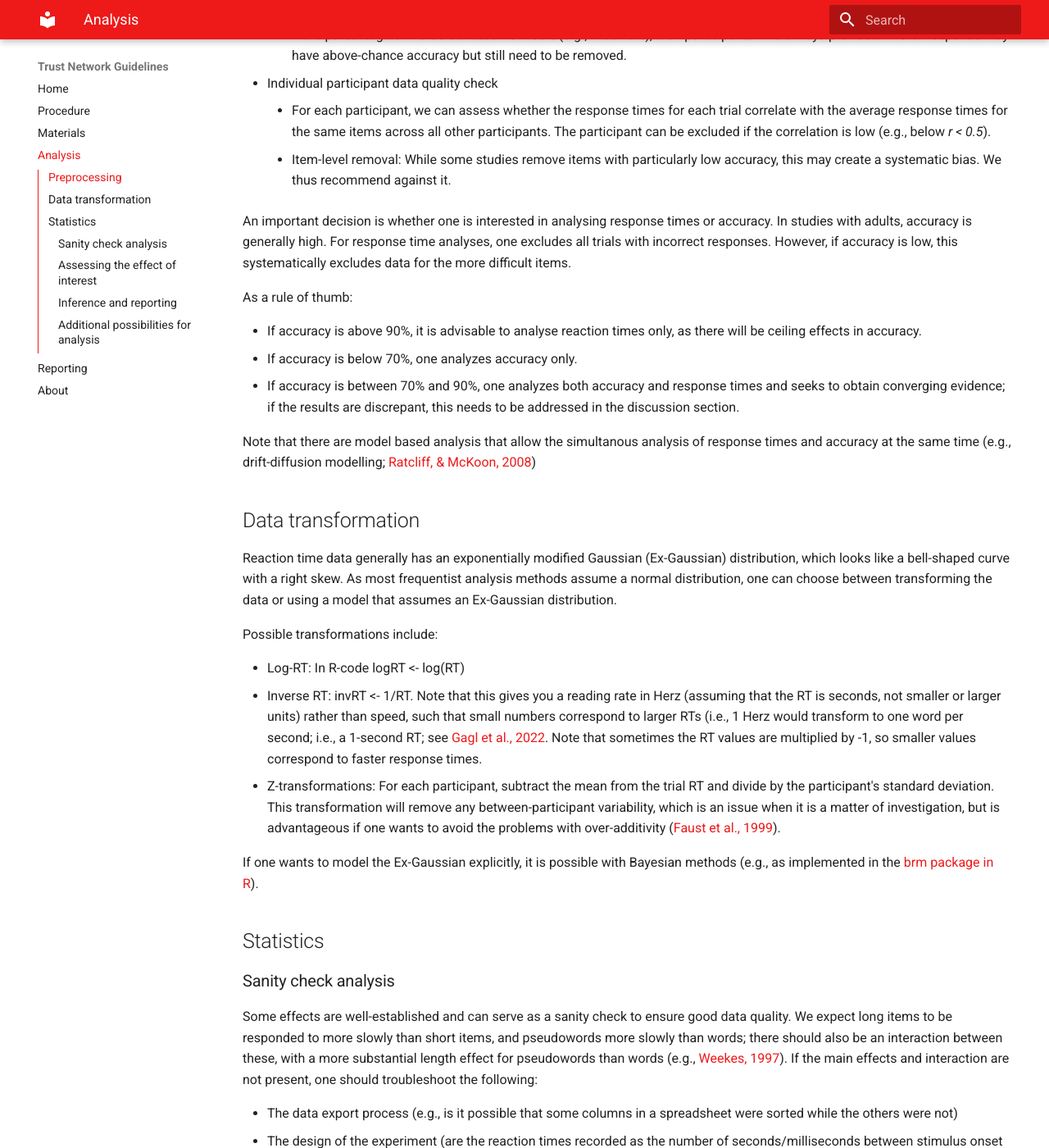
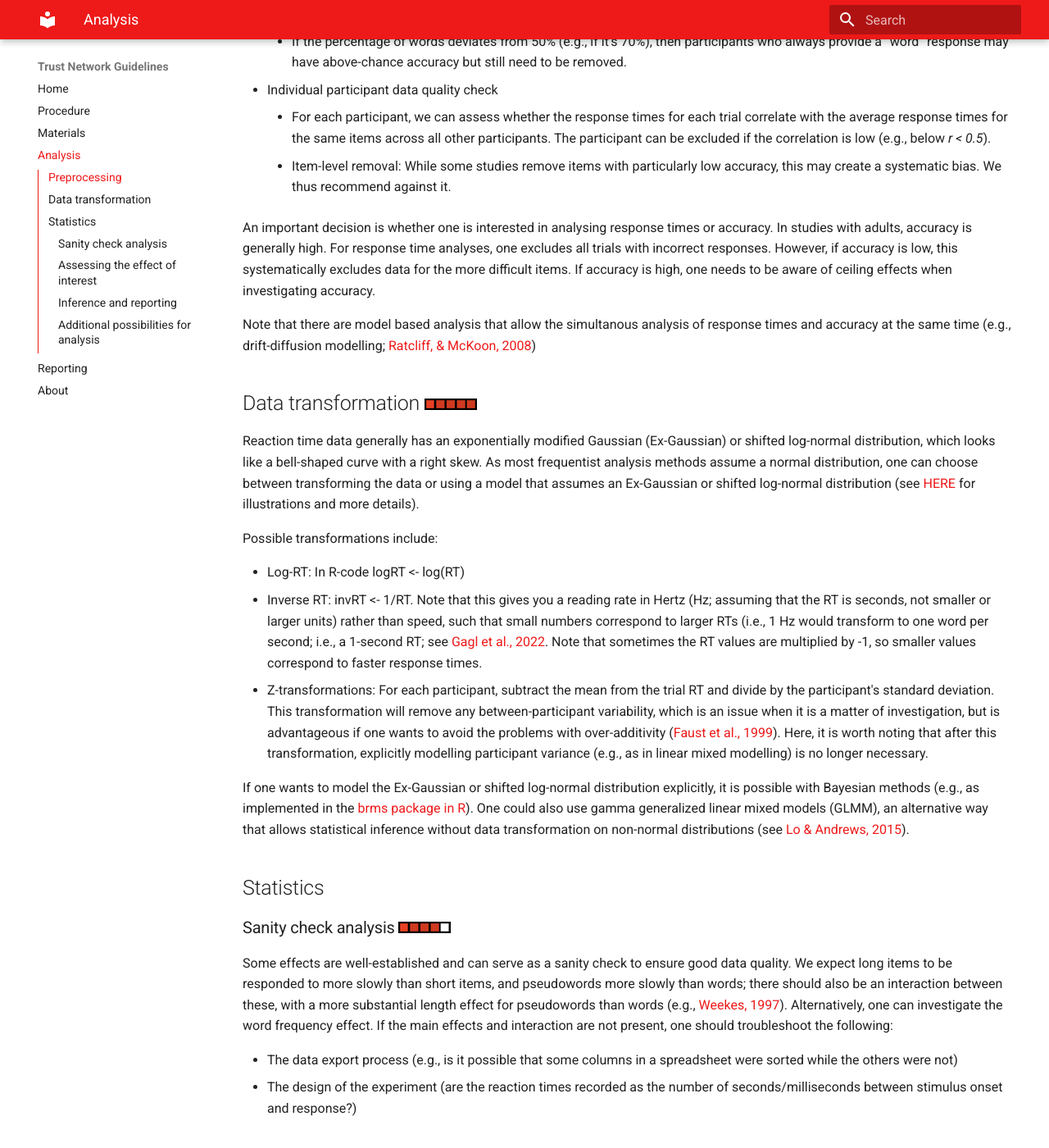
Before and after one commit to cwdeee/trust-network-guidelines, an MkDocs documentation site: the page built from docs/analysis.md, in a window 1280 px wide and 1400 px high, scrolled down 772 px. Shown: the whole window at 82% size. Built offline with MkDocs 1.6.1 and Material for MkDocs 9.7.7, drawn with Linux system fonts in a browser that asks for light colours; some of the changed text lies outside the part shown.

Commit message:
analysis-start

```diff
--- a/docs/analysis.md
+++ b/docs/analysis.md
@@ -1,13 +1,14 @@
-Before addressing the research question of interest, pre-processing is needed to exclude responses that may not reflect the cognitive processes and thus decrease the signal-to-noise ratio.
+Before addressing the research question of interest, pre-processing may be needed to exclude responses that may not reflect the cognitive processes and thus decrease the signal-to-noise ratio.
 
-## Preprocessing
+## Preprocessing  ![Importance Rating 2](images/rating5.png)
 We recommend keeping the pre-processing to a minimum, to avoid systematic bias in excluding potentially meaningful datapoints and maximise the number of observations. As there are many different rules of thumb, we suggest either minimising the amount of pre-processing (e.g., when the amount of data is limited) or conducting a robustness analysis, where the results are verified with a set of different pre-processing methods (e.g., when there is a large amount of data available; see [Short et al. 2025](https://doi.org/10.31222/osf.io/4yzeh_v1)).
 
 Below are some recommended pre-processing options. Please note that they should be specified in a pre-registration.
 
 - Excluding long responses
     - When a time-out criterion was used (e.g., the word disappeared after 5000 ms and the response times were therefore set to 5000 ms), it needs to be set to *Not Available* (e.g., *NA* in R).
-    - When no time-out was used, find evidence-based criteria to remove unusually long reaction times, for example, by visually inspecting [qq-plots](https://en.wikipedia.org/wiki/Q%E2%80%93Q_plot).
+    - When no time-out was used, find evidence-based criteria to remove unusually long reaction times.
+    - Note that for different groups (e.g., children), these criteria can differ considerably.
 
 -  Excluding short responses
     - Button presses within the first 200 ms are generally considered accidental responses, as this short amount doesn’t allow for the relevant cognitive processes to unfold, as premature responses can be made. They, also, should be set to *Not Available*.
@@ -20,36 +21,36 @@ Below are some recommended pre-processing options. Please note that they should
     - For each participant, we can assess whether the response times for each trial correlate with the average response times for the same items across all other participants. The participant can be excluded if the correlation is low (e.g., below *r < 0.5*).
     - Item-level removal: While some studies remove items with particularly low accuracy, this may create a systematic bias. We thus recommend against it.
 
-An important decision is whether one is interested in analysing response times or accuracy. In studies with adults, accuracy is generally high. For response time analyses, one excludes all trials with incorrect responses. However, if accuracy is low, this systematically excludes data for the more difficult items.
+An important decision is whether one is interested in analysing response times or accuracy. In studies with adults, accuracy is generally high. For response time analyses, one excludes all trials with incorrect responses. However, if accuracy is low, this systematically excludes data for the more difficult items. If accuracy is high, one needs to be aware of ceiling effects when investigating accuracy.
 
-As a rule of thumb:
+<!--- As a rule of thumb:
 
 - If accuracy is above 90%, it is advisable to analyse reaction times only, as there will be ceiling effects in accuracy.
 - If accuracy is below 70%, one analyzes accuracy only.
-- If accuracy is between 70% and 90%, one analyzes both accuracy and response times and seeks to obtain converging evidence; if the results are discrepant, this needs to be addressed in the discussion section.
+- If accuracy is between 70% and 90%, one analyzes both accuracy and response times and seeks to obtain converging evidence; if the results are discrepant, this needs to be addressed in the discussion section. --->
 
 Note that there are model based analysis that allow the simultanous analysis of response times and accuracy at the same time (e.g., drift-diffusion modelling; [Ratcliff, & McKoon, 2008](https://doi.org/10.1162/neco.2008.12-06-420))
 
-##  Data transformation
-Reaction time data generally has an exponentially modified Gaussian (Ex-Gaussian) distribution, which looks like a bell-shaped curve with a right skew. As most frequentist analysis methods assume a normal distribution, one can choose between transforming the data or using a model that assumes an Ex-Gaussian distribution.
+##  Data transformation  ![Importance Rating 2](images/rating5.png)
+Reaction time data generally has an exponentially modified Gaussian (Ex-Gaussian) or shifted log-normal distribution, which looks like a bell-shaped curve with a right skew. As most frequentist analysis methods assume a normal distribution, one can choose between transforming the data or using a model that assumes an Ex-Gaussian or shifted log-normal distribution (see [HERE](https://lindeloev.shinyapps.io/shiny-rt/) for illustrations and more details).
 
 Possible transformations include:
 
 - Log-RT: In R-code logRT <- log(RT)
-- Inverse RT: invRT <- 1/RT. Note that this gives you a reading rate in Herz (assuming that the RT is seconds, not smaller or larger units) rather than speed, such that small numbers correspond to larger RTs (i.e., 1 Herz would transform to one word per second; i.e., a 1-second RT; see [Gagl et al., 2022](https://doi.org/10.1038/s41562-021-01215-4). Note that sometimes the RT values are multiplied by -1, so smaller values correspond to faster response times.
-- Z-transformations: For each participant, subtract the mean from the trial RT and divide by the participant's standard deviation. This transformation  will remove any between-participant variability, which is an issue when it is a matter of investigation, but is advantageous if one wants to avoid the problems with over-additivity ([Faust et al., 1999](https://doi.org/10.1037/0033-2909.125.6.777)).
+- Inverse RT: invRT <- 1/RT. Note that this gives you a reading rate in Hertz (Hz; assuming that the RT is seconds, not smaller or larger units) rather than speed, such that small numbers correspond to larger RTs (i.e., 1 Hz would transform to one word per second; i.e., a 1-second RT; see [Gagl et al., 2022](https://doi.org/10.1038/s41562-021-01215-4). Note that sometimes the RT values are multiplied by -1, so smaller values correspond to faster response times.
+- Z-transformations: For each participant, subtract the mean from the trial RT and divide by the participant's standard deviation. This transformation will remove any between-participant variability, which is an issue when it is a matter of investigation, but is advantageous if one wants to avoid the problems with over-additivity ([Faust et al., 1999](https://doi.org/10.1037/0033-2909.125.6.777)). Here, it is worth noting that after this transformation, explicitly modelling participant variance (e.g., as in linear mixed modelling) is no longer necessary.
 
-If one wants to model the Ex-Gaussian explicitly, it is possible with Bayesian methods (e.g., as implemented in the [brm package in R](https://github.com/paul-buerkner/brms)).
+If one wants to model the Ex-Gaussian or shifted log-normal distribution explicitly, it is possible with Bayesian methods (e.g., as implemented in the [brms package in R](https://github.com/paul-buerkner/brms)). One could also use gamma generalized linear mixed models (GLMM), an alternative way that allows statistical inference without data transformation on non-normal distributions (see [Lo & Andrews, 2015](https://doi.org/10.3389/fpsyg.2015.01171)).
 
 
 ## Statistics
-### Sanity check analysis
-Some effects are well-established and can serve as a sanity check to ensure good data quality. We expect long items to be responded to more slowly than short items, and pseudowords more slowly than words; there should also be an interaction between these, with a more substantial length effect for pseudowords than words (e.g., [Weekes, 1997](https://doi.org/10.1080/713755710)).
+### Sanity check analysis  ![Importance Rating 2](images/rating4.png)
+Some effects are well-established and can serve as a sanity check to ensure good data quality. We expect long items to be responded to more slowly than short items, and pseudowords more slowly than words; there should also be an interaction between these, with a more substantial length effect for pseudowords than words (e.g., [Weekes, 1997](https://doi.org/10.1080/713755710)). Alternatively, one can investigate the word frequency effect.
 If the main effects and interaction are not present, one should troubleshoot the following:
 
 - The data export process (e.g., is it possible that some columns in a spreadsheet were sorted while the others were not)
 - The design of the experiment (are the reaction times recorded as the number of seconds/milliseconds between stimulus onset and response?)
-- The participant responses (do they provide atypically short or long responses, potentially suggesting low engagement with the task; e.g., if a participants wants that the experiment ends fast the best strategy would be to do a reaction time task where one presses a button irrespective of stimulus quality as fast as possible, ignoring that the instruction would be also to do the task correctly).
+<!--- - The participant responses (do they provide atypically short or long responses, potentially suggesting low engagement with the task; e.g., if a participants wants that the experiment ends fast the best strategy would be to do a reaction time task where one presses a button irrespective of stimulus quality as fast as possible, ignoring that the instruction would be also to do the task correctly).  --->
 
 ### Assessing the effect of interest
 - We recommend Linear Mixed Effect modelling on trial-level data, with crossed random effects for item and participant (see the [lme4 package](https://github.com/lme4/lme4) for a frequentist and [brm package](https://github.com/paul-buerkner/brms)) for a Bayesian approach).
```
Also changed, not shown: docs/materials.md (+13 -13 lines), docs/procedure.md (+3 -1 lines), readme.md (+1 -1 lines).
